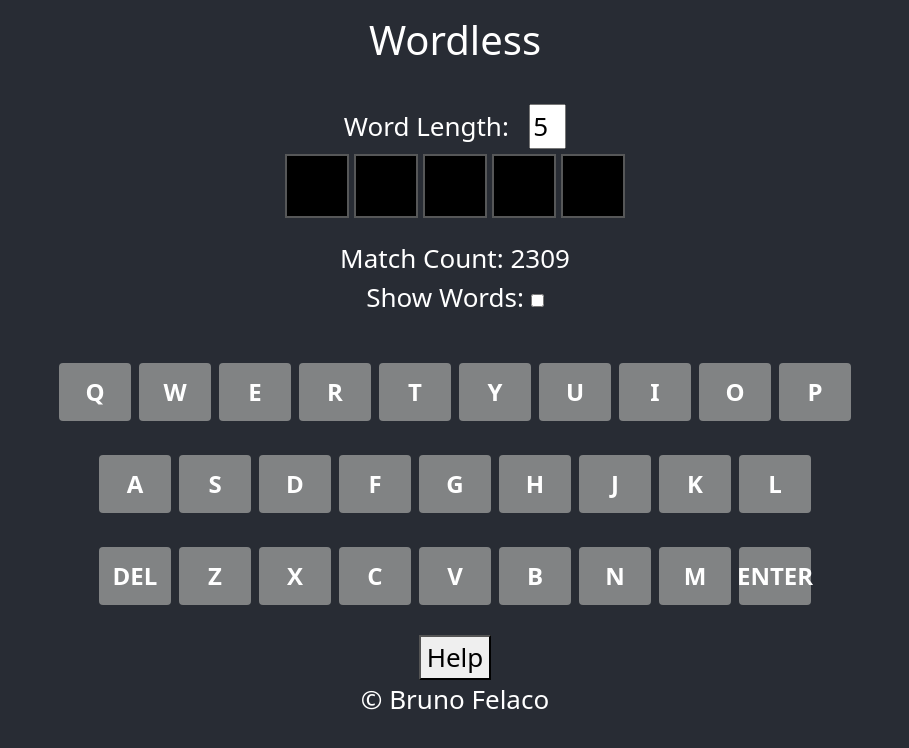
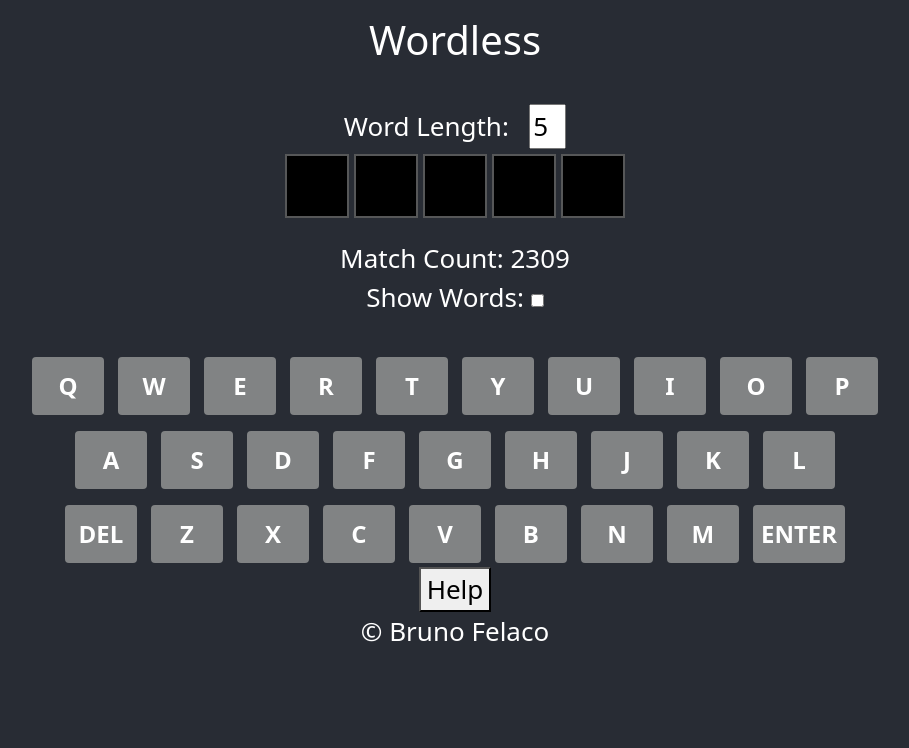
Before and after one commit to bfelaco/wordless, a React (Vite) app: page / in a window 1280 px wide. Shown: the top 748 px of the page, without its empty margins (185-1094 px from the left). Built offline with nearby package versions, Linux system fonts and the light colour scheme.

Commit message:
Windsurf added keyboard handling with 3-4 prompts.

```diff
--- a/src/App.css
+++ b/src/App.css
@@ -210,33 +210,41 @@ body {
   display: block;
 }
 
+.App-keyboard-container {
+  display: flex;
+  flex-direction: column;
+  align-items: center;
+  gap: 8px;
+  margin-top: 20px;
+}
+
 .App-keyboard {
   display: flex;
+  gap: 6px;
   justify-content: center;
-  width: 100%;
-  margin: 1em auto 1em;
-  touch-action: manipulation;
 }
 
 .App-key {
-  font-family: inherit;
-  font-weight: bold;
-  border: 0;
-  padding: 5px;
-  margin: 0 6px 0;
+  min-width: 40px;
   height: 58px;
   border-radius: 4px;
+  border: none;
+  background-color: #818384;
+  color: white;
+  font-weight: bold;
   cursor: pointer;
-  -webkit-user-select: none;
-  -moz-user-select: none;
-  -ms-user-select: none;
+  text-transform: uppercase;
   user-select: none;
-  background-color: var(--key-bg);
-  color: var(--key-text-color);
+  transition: background-color 0.2s ease;
+}
 
-  min-width: 3em;
-  align-items: center;
-  -webkit-tap-highlight-color: rgba(0, 0, 0, 0.3);
+.App-key:hover {
+  background-color: #6c6d6e;
+}
+
+.App-key-special {
+  min-width: 65px;
+  font-size: 12px;
 }
 
 .App-keyboard button {
--- a/src/board.tsx
+++ b/src/board.tsx
@@ -24,6 +24,7 @@ const nextColor = (guessResult: GuessResult) =>
  */
 export const Board = ({ wordLength }: { wordLength: number }) => {
   const wordGuessState = useWordGuessState(wordLength);
+  const [position, setPosition] = useState<Position | null>(null);
 
   return (
     <Container className='board-container'>
--- a/src/keyboard.tsx
+++ b/src/keyboard.tsx
@@ -1,21 +1,103 @@
-const Letter = ({ children }: { children: string }) => (
-  <button type='button' data-key={children} className='App-key'>
+import { WordGuessState } from './word-guess-state';
+import { Position, moveRight } from './position-utils';
+import { GuessResult } from './solver';
+
+interface KeyboardProps {
+  wordGuessState: WordGuessState;
+  position: Position | null;
+  setPosition: (position: Position | null) => void;
+}
+
+const Letter = ({ children, isSpecial = false }: { children: string; isSpecial?: boolean }) => {
+  const handleClick = (e: React.MouseEvent) => {
+    e.preventDefault();
+
+    // Store current focus
+    const focused = document.activeElement;
+
+    // Create and dispatch a keyboard event
+    const event = new KeyboardEvent('keydown', {
+      key: children === 'Del' ? 'Backspace' : children,
+      bubbles: true,
+      cancelable: true,
+    });
+    document.dispatchEvent(event);
+
+    // Restore focus if it was on an element
+    if (focused instanceof HTMLElement) {
+      focused.focus();
+    }
+  };
+
+  return (
+    <button
+      type='button'
+      data-key={children}
+      className={`App-key ${isSpecial ? 'App-key-special' : ''}`}
+      onMouseDown={(e) => e.preventDefault()} // Prevent focus on mousedown
+      onClick={handleClick}
+      tabIndex={-1}
+      aria-label={
+        children === 'Del' ? 'Delete' : children === 'Enter' ? 'Enter' : `Letter ${children}`
+      }
+    >
       {children}
     </button>
   );
+};
 
 const LetterRow = ({ children }: { children: string }) => (
   <div className='App-keyboard'>
     {children.split(' ').map((letter) => (
-      <Letter key={letter}>{letter}</Letter>
+      <Letter key={letter} isSpecial={letter === 'Del' || letter === 'Enter'}>
+        {letter}
+      </Letter>
     ))}
   </div>
 );
 
-export const Keyboard = () => (
-  <div>
+export const Keyboard = ({ wordGuessState, position, setPosition }: KeyboardProps) => {
+  const handleKeyClick = (key: string) => {
+    if (!position) {
+      return;
+    }
+
+    const wordLength = wordGuessState.wordLength;
+    const rowCount = wordGuessState.wordGuesses.length;
+
+    if (key === 'Del') {
+      wordGuessState.setLetter(position, '');
+      const newPosition =
+        position.column > 0 ? { row: position.row, column: position.column - 1 } : position;
+      setPosition(newPosition);
+    } else if (key === 'Enter') {
+      // Handle enter key - could trigger word submission
+      if (position.column === wordLength - 1) {
+        const newPosition = { row: position.row + 1, column: 0 };
+        setPosition(newPosition);
+        // Trigger creation of next row if necessary
+        wordGuessState.setResult(
+          newPosition,
+          wordGuessState.getResult(newPosition) || GuessResult.UNKNOWN
+        );
+      }
+    } else {
+      wordGuessState.setLetter(position, key);
+      const newPosition = moveRight(position, wordGuessState.wordLength, rowCount);
+      setPosition(newPosition);
+      // Trigger creation of next row if necessary
+      wordGuessState.setResult(
+        newPosition,
+        wordGuessState.getResult(newPosition) || GuessResult.UNKNOWN
+      );
+    }
+  };
+
+  return (
+    <div className='App-keyboard-container'>
       <LetterRow>Q W E R T Y U I O P</LetterRow>
       <LetterRow>A S D F G H J K L</LetterRow>
       <LetterRow>Del Z X C V B N M Enter</LetterRow>
     </div>
   );
+};
```
Lines whose indentation alone changed are shown as unchanged.
